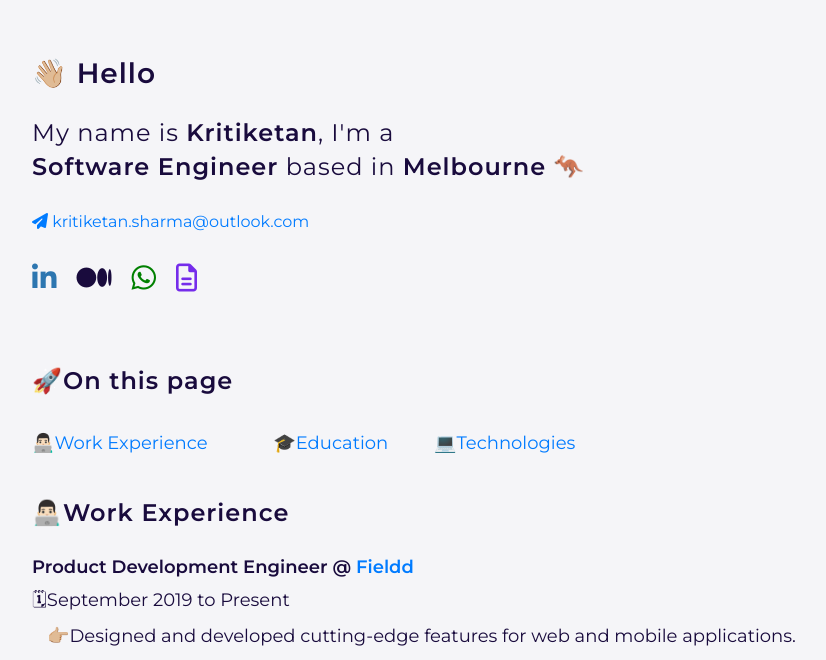
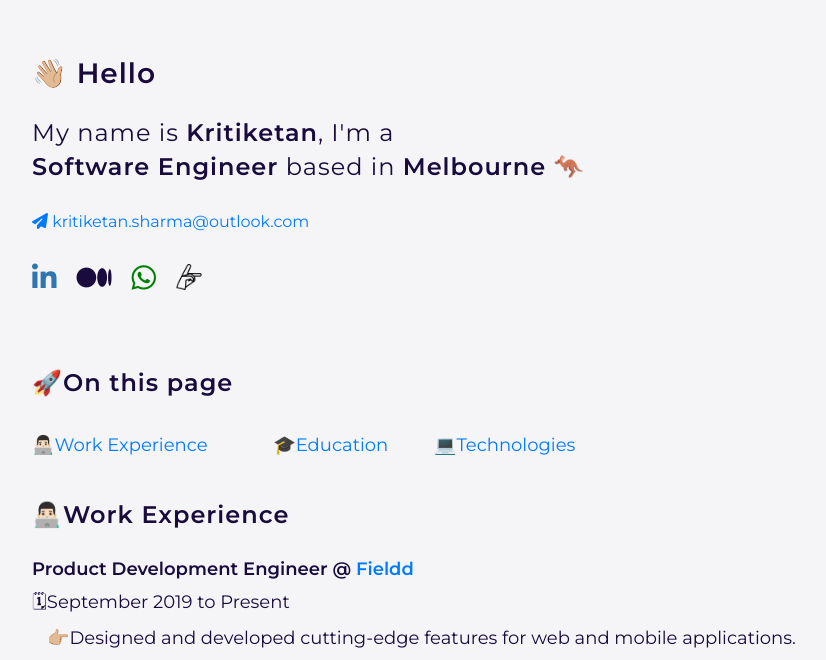
Before and after one commit to kritiketan/forte-portfolio, an Angular app: page / in a window 1280 px wide. Shown: the part 131-791 px from the top of the page, without its empty margins (208-1034 px from the left). Built offline with nearby package versions, Linux system fonts and the light colour scheme.

Commit message:
logo for resume

```diff
--- a/src/app/public/kittu/kittu.component.html
+++ b/src/app/public/kittu/kittu.component.html
@@ -34,15 +34,14 @@
             <i class="fab fa-whatsapp"></i>
         </a>
 
-        <a href="./../../../assets/Kritiketan Sharma Resume.pdf" download="Kritiketan_Sharma_Resume.pdf" class="icon icon-space" style="color: var(--text-color-primary)">
-            <i class="far fa-file-alt"></i>
+        <a href="./../../../assets/Kritiketan Sharma Resume.pdf" download="Kritiketan_Sharma_Resume.pdf" class="icon icon-space">
+            <img src="./assets/favicon.png" height="26px" width="26px" srcset="">
         </a>
     </div>
 
     <div class="row gen-space mt-5 pt-4">
         <h1 class="sub-heading-text highlight-text">
             🚀On this page
-
         </h1>
     </div>
 
@@ -66,6 +65,16 @@
         </div>
     </div>
 
+    <!-- <span >
+        <div class="row gen-space mt-2" *ngFor="let chapter of work">
+            <div class="body-text body-header-space highlight-text">
+                {{chapter.position}} @ <a href="https://fieldd.co" target="_blank">Fieldd</a>
+            </div>
+        </div>
+        <div class="row gen-space body-text">
+            🗓September 2019 to Present
+        </div>
+    </span> -->
 
     <section id="fieldd">
     <div class="row gen-space mt-2">
```
